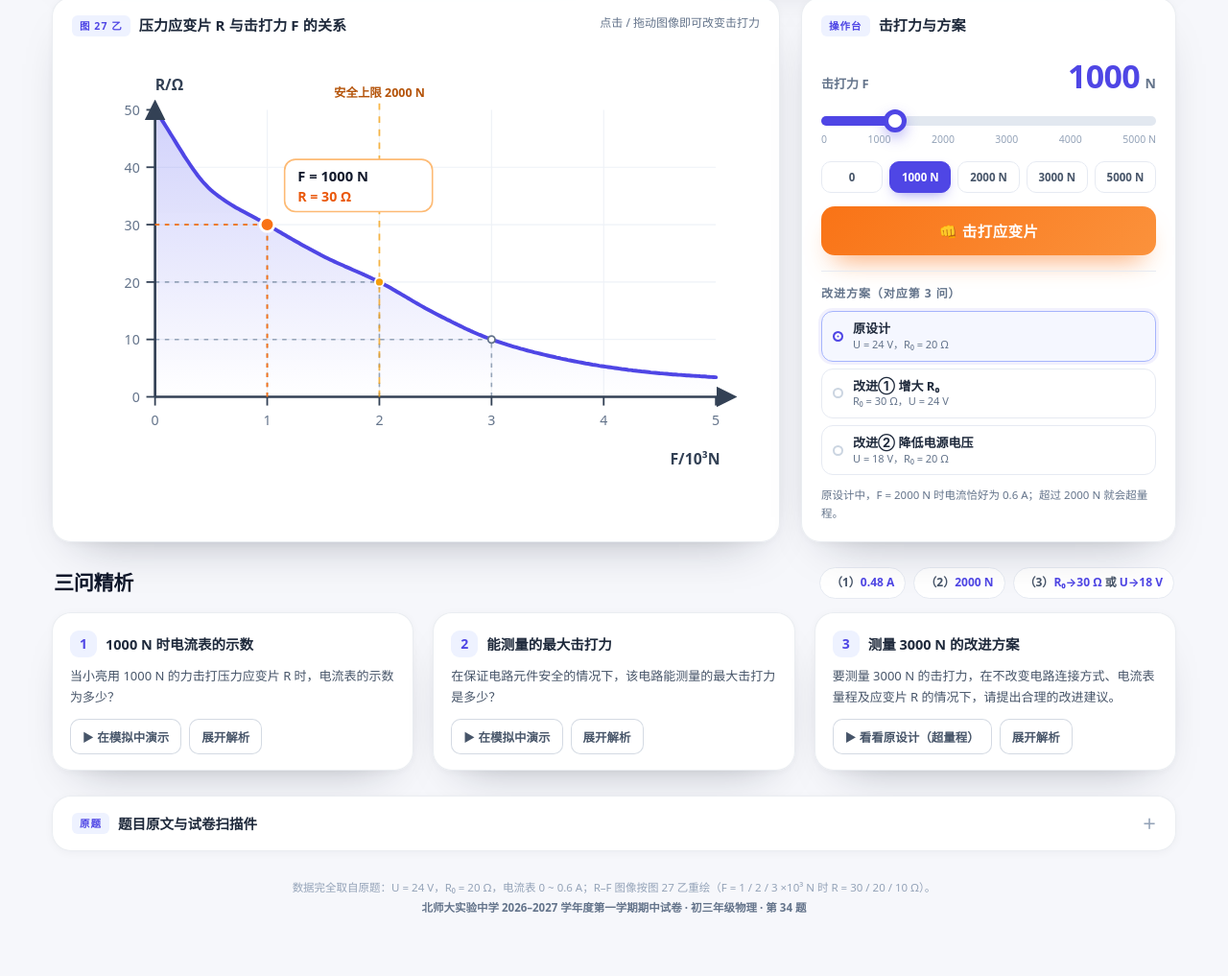
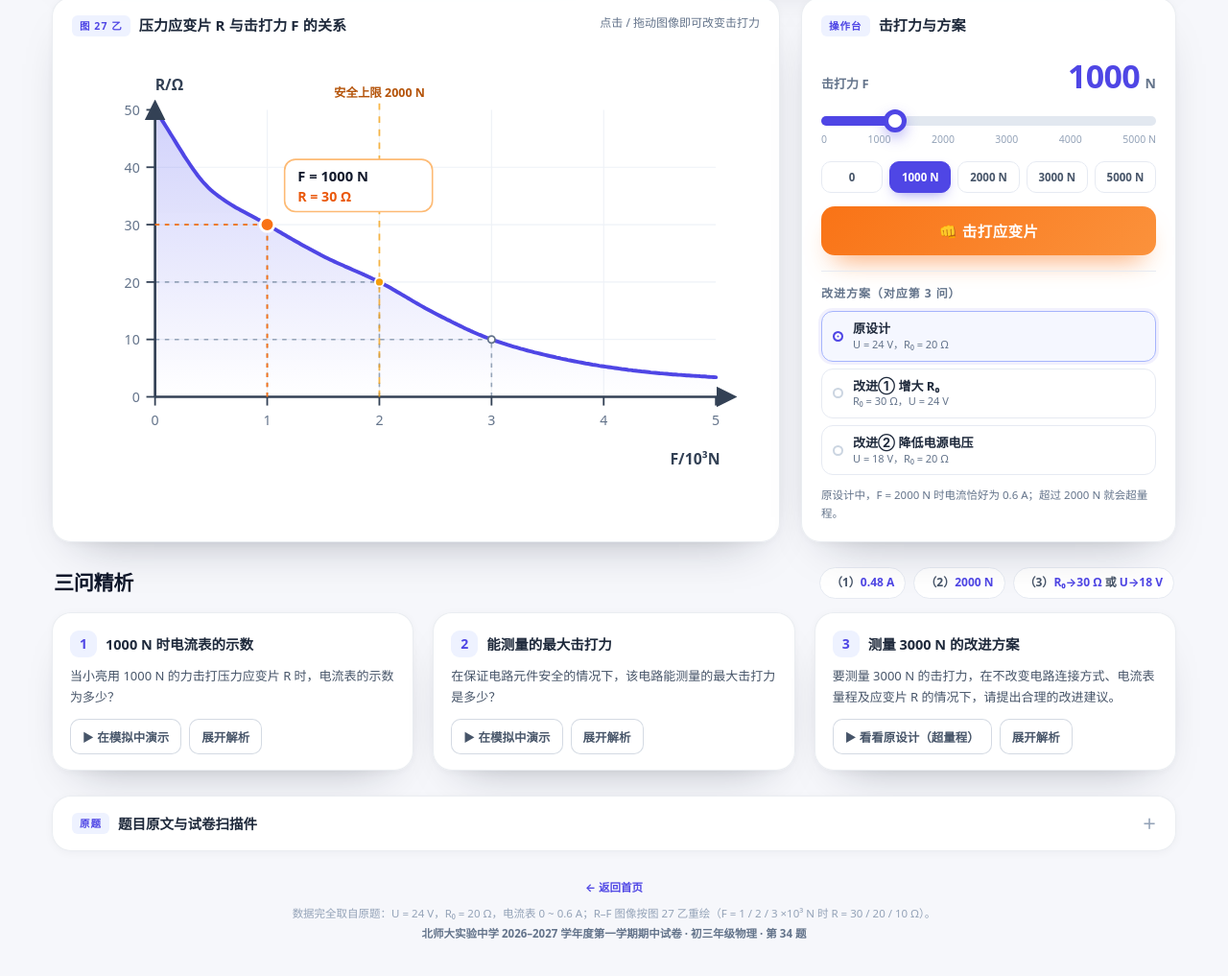
Before and after one commit to Liu68411/Liu68411.github.io, a plain HTML site: page 11.html in a window 1280 px wide. Shown: the part 845-1862 px from the top of the page at 96% size. Drawn offline with Linux system fonts and the light colour scheme.

Commit message:
Update 11.html

```diff
--- a/11.html
+++ b/11.html
@@ -528,6 +528,7 @@
     </section>
 
     <footer class="footer">
+      <p style="margin:0 0 6px"><a href="index.html" style="color:#4f46e5;text-decoration:none;font-weight:700">← 返回首页</a></p>
       数据完全取自原题：U = 24 V，R₀ = 20 Ω，电流表 0 ~ 0.6 A；R–F 图像按图 27 乙重绘（F = 1 / 2 / 3 ×10³ N 时 R = 30 / 20 / 10 Ω）。<br>
       <b>北师大实验中学 2026–2027 学年度第一学期期中试卷 · 初三年级物理 · 第 34 题</b>
     </footer>
```
